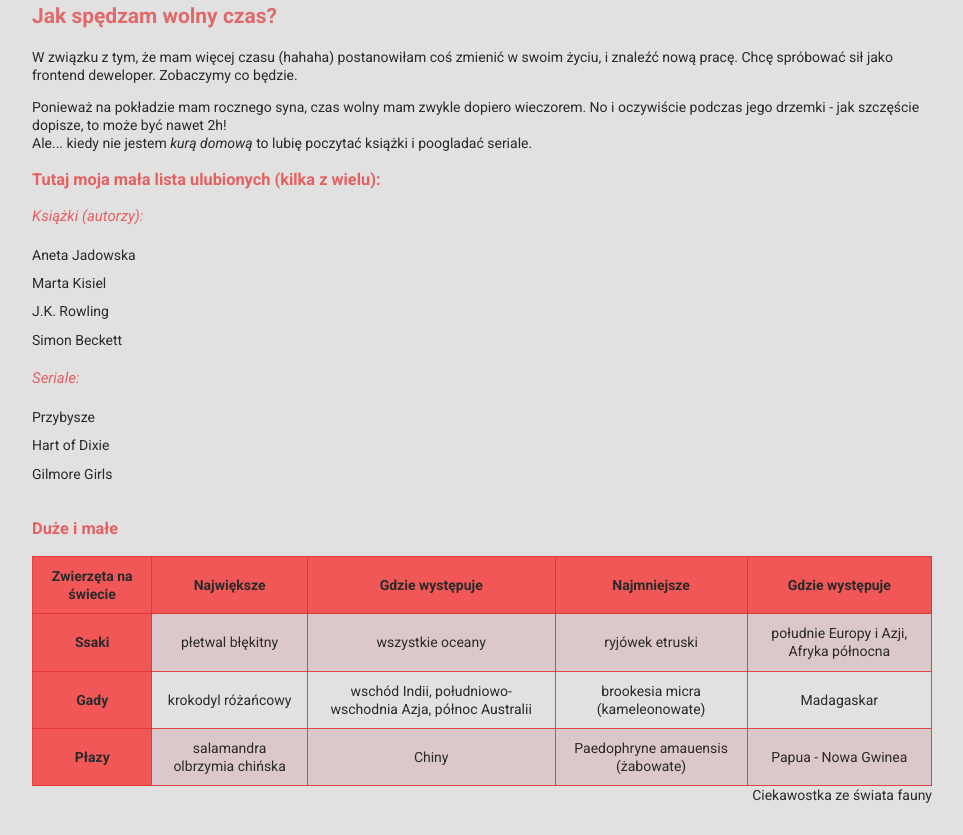
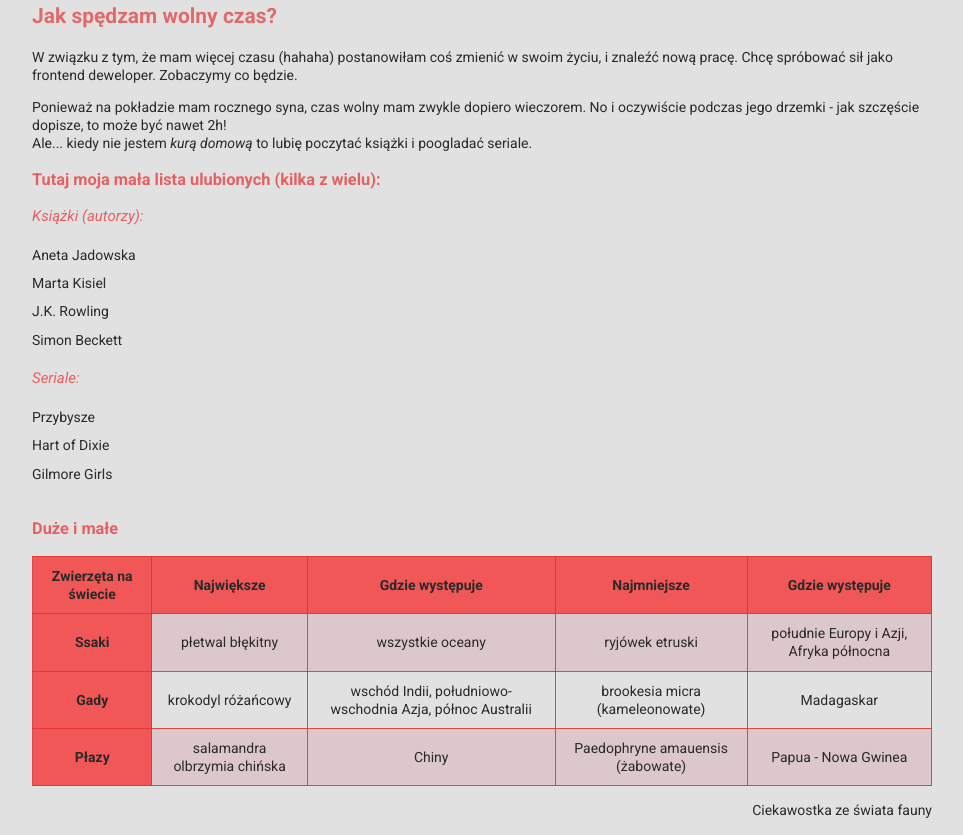
Before and after one commit to kasiabe/HomePage, a plain HTML site: page index.html in a window 1280 px wide. Shown: the part 779-1614 px from the top of the page, without its empty margins (158-1121 px from the left). Before the commit the page ends 1584 px from the top, so only its background shows below. Drawn offline with Linux system fonts and the light colour scheme.

Commit message:
added air to table caption

```diff
--- a/css/table.css
+++ b/css/table.css
@@ -14,6 +14,7 @@
 .table__caption {
     text-align: right;
     caption-side: bottom;
+    margin: 15px auto;
 }
 
 .table__cell {
```
